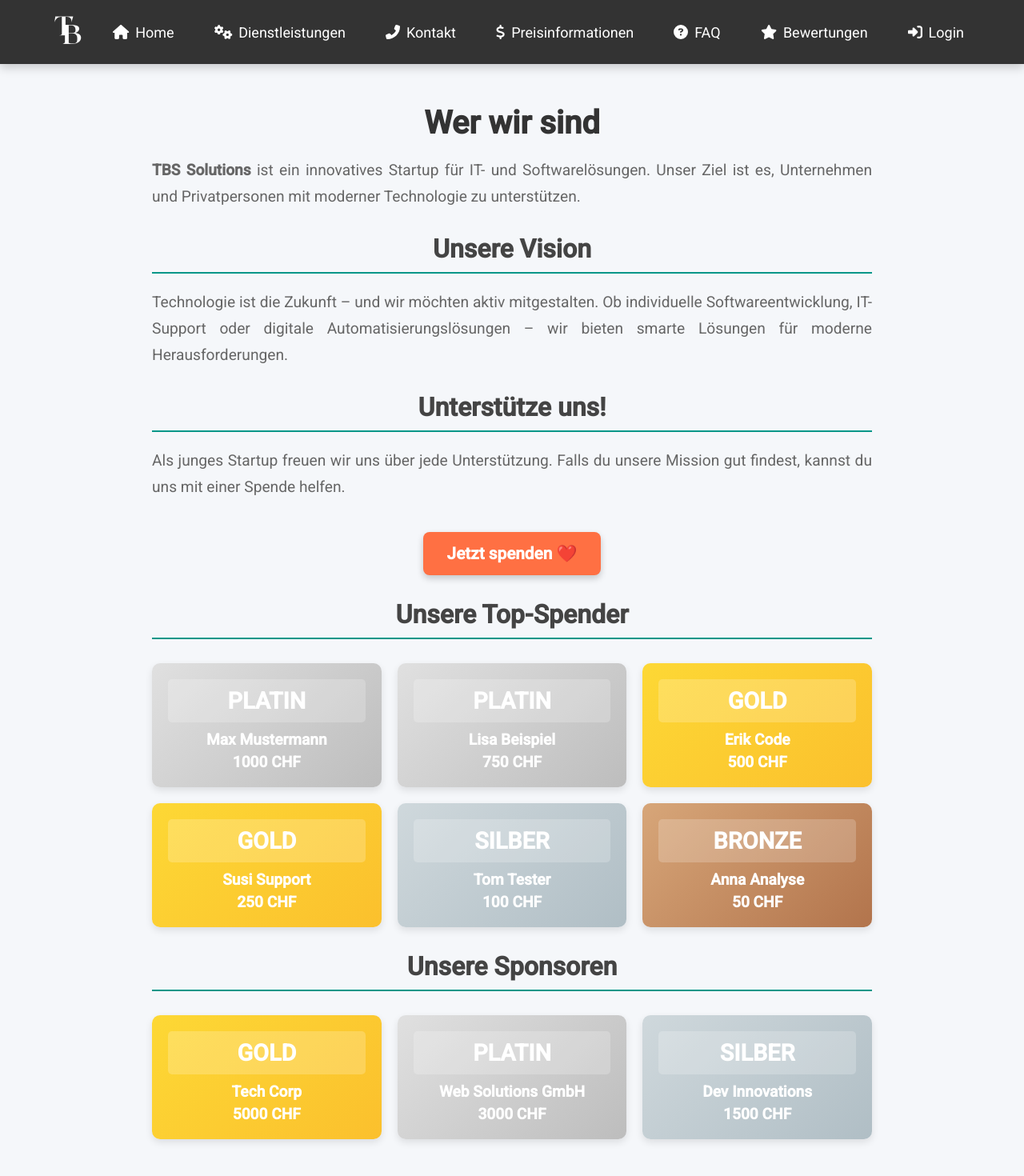
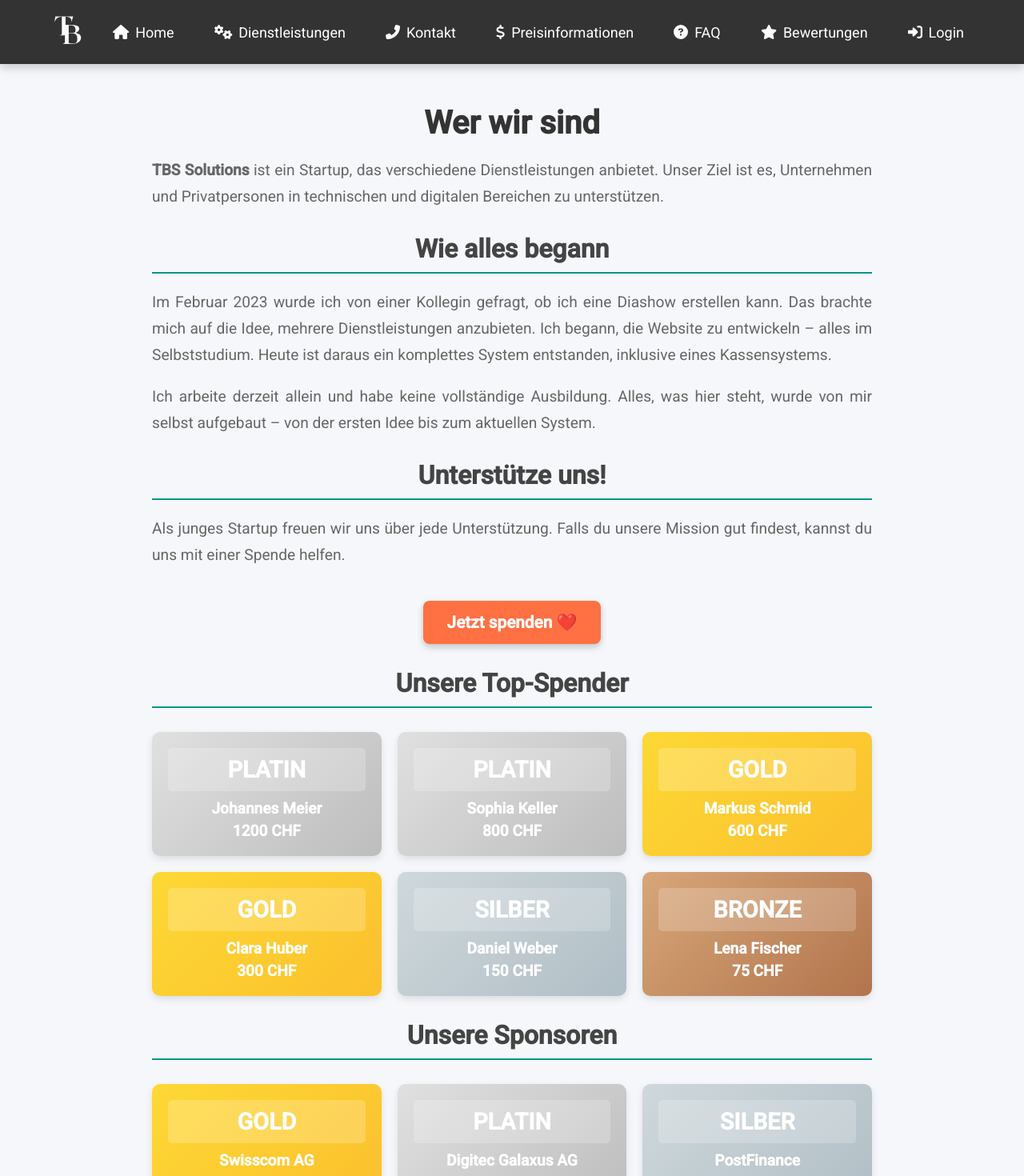
Before and after one commit to tbs-dienste/webfrostend, a React (Create React App) app: page /ueber-uns in a window 1280 px wide. Shown: the top 1470 px of the page at 80% size. Built offline with nearby package versions, Linux system fonts and the light colour scheme; what @react-pdf/renderer would draw is missing.

Commit message:
ÜberUns.jsx aktualisieren

```diff
--- a/src/components/Content/ÜberUns.jsx
+++ b/src/components/Content/ÜberUns.jsx
@@ -3,18 +3,18 @@ import "./ÜberUns.scss";
 
 const ÜberUns = () => {
   const spender = [
-    { name: "Max Mustermann", betrag: 1000, rang: "Platin", währung: "CHF" },
-    { name: "Lisa Beispiel", betrag: 750, rang: "Platin", währung: "CHF" },
-    { name: "Erik Code", betrag: 500, rang: "Gold", währung: "CHF" },
-    { name: "Susi Support", betrag: 250, rang: "Gold", währung: "CHF" },
-    { name: "Tom Tester", betrag: 100, rang: "Silber", währung: "CHF" },
-    { name: "Anna Analyse", betrag: 50, rang: "Bronze", währung: "CHF" },
+    { name: "Johannes Meier", betrag: 1200, rang: "Platin", währung: "CHF" },
+    { name: "Sophia Keller", betrag: 800, rang: "Platin", währung: "CHF" },
+    { name: "Markus Schmid", betrag: 600, rang: "Gold", währung: "CHF" },
+    { name: "Clara Huber", betrag: 300, rang: "Gold", währung: "CHF" },
+    { name: "Daniel Weber", betrag: 150, rang: "Silber", währung: "CHF" },
+    { name: "Lena Fischer", betrag: 75, rang: "Bronze", währung: "CHF" },
   ];
 
   const sponsoren = [
-    { name: "Tech Corp", betrag: 5000, rang: "Gold", währung: "CHF" },
-    { name: "Web Solutions GmbH", betrag: 3000, rang: "Platin", währung: "CHF" },
-    { name: "Dev Innovations", betrag: 1500, rang: "Silber", währung: "CHF" },
+    { name: "Swisscom AG", betrag: 5000, rang: "Gold", währung: "CHF" },
+    { name: "Digitec Galaxus AG", betrag: 3500, rang: "Platin", währung: "CHF" },
+    { name: "PostFinance", betrag: 2000, rang: "Silber", währung: "CHF" },
   ];
 
   const farben = {
@@ -28,19 +28,26 @@ const ÜberUns = () => {
     <div className="über-uns">
       <h1>Wer wir sind</h1>
       <p>
-        <strong>TBS Solutions</strong> ist ein innovatives Startup für IT- und Softwarelösungen.
-        Unser Ziel ist es, Unternehmen und Privatpersonen mit moderner Technologie zu unterstützen.
+        <strong>TBS Solutions</strong> ist ein Startup, das verschiedene Dienstleistungen anbietet.
+        Unser Ziel ist es, Unternehmen und Privatpersonen in technischen und digitalen Bereichen zu unterstützen.
       </p>
 
-      <h2>Unsere Vision</h2>
+      <h2>Wie alles begann</h2>
       <p>
-        Technologie ist die Zukunft – und wir möchten aktiv mitgestalten. Ob individuelle Softwareentwicklung, IT-Support oder digitale Automatisierungslösungen –
-        wir bieten smarte Lösungen für moderne Herausforderungen.
+        Im Februar 2023 wurde ich von einer Kollegin gefragt, ob ich eine Diashow erstellen kann.
+        Das brachte mich auf die Idee, mehrere Dienstleistungen anzubieten.
+        Ich begann, die Website zu entwickeln – alles im Selbststudium.
+        Heute ist daraus ein komplettes System entstanden, inklusive eines Kassensystems.
+      </p>
+      <p>
+        Ich arbeite derzeit allein und habe keine vollständige Ausbildung. Alles, was hier steht,
+        wurde von mir selbst aufgebaut – von der ersten Idee bis zum aktuellen System.
       </p>
 
       <h2>Unterstütze uns!</h2>
       <p>
-        Als junges Startup freuen wir uns über jede Unterstützung. Falls du unsere Mission gut findest, kannst du uns mit einer Spende helfen.
+        Als junges Startup freuen wir uns über jede Unterstützung. Falls du unsere Mission gut findest,
+        kannst du uns mit einer Spende helfen.
       </p>
 
       <a href="https://www.paypal.com/donate" target="_blank" rel="noopener noreferrer" className="spenden-button">
```
